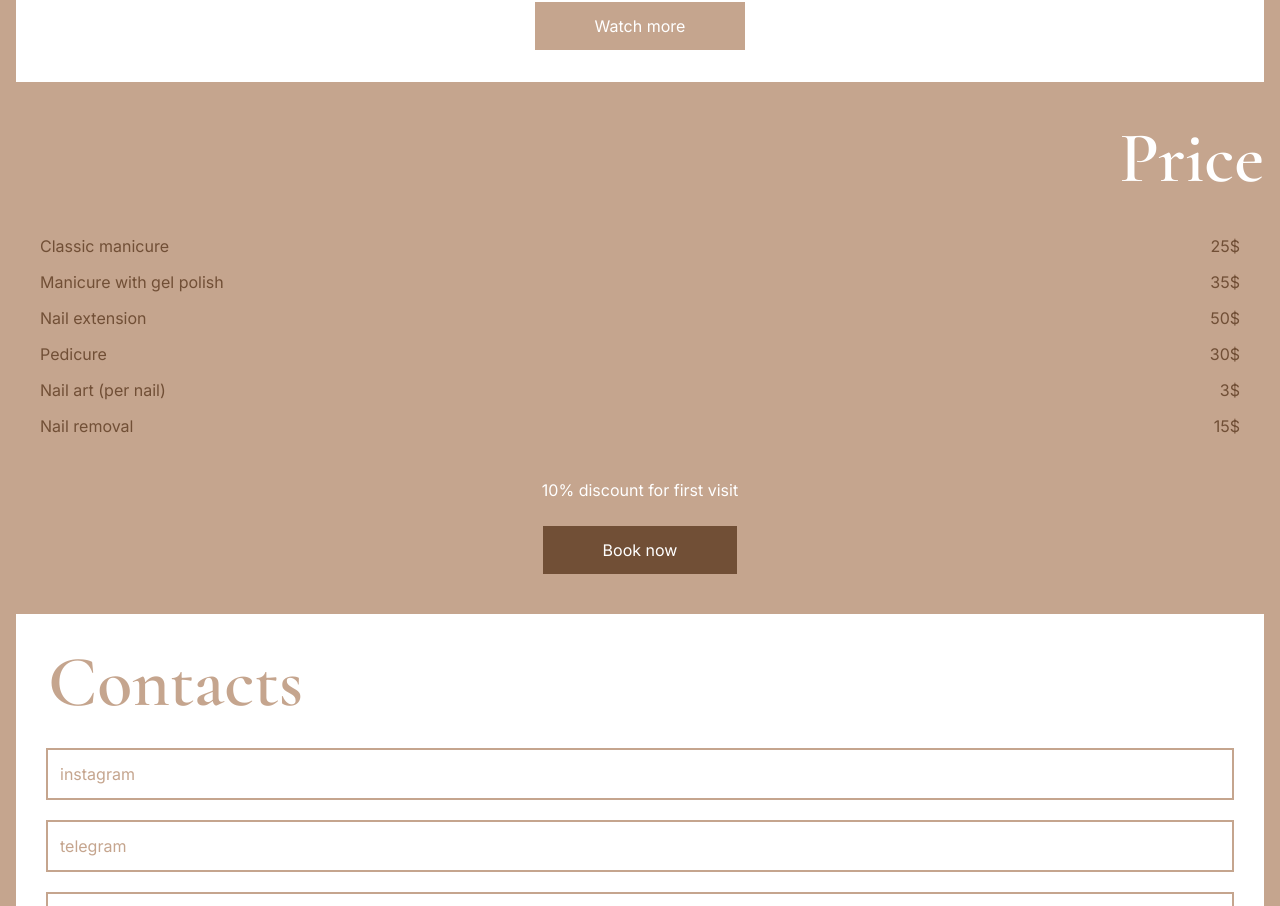
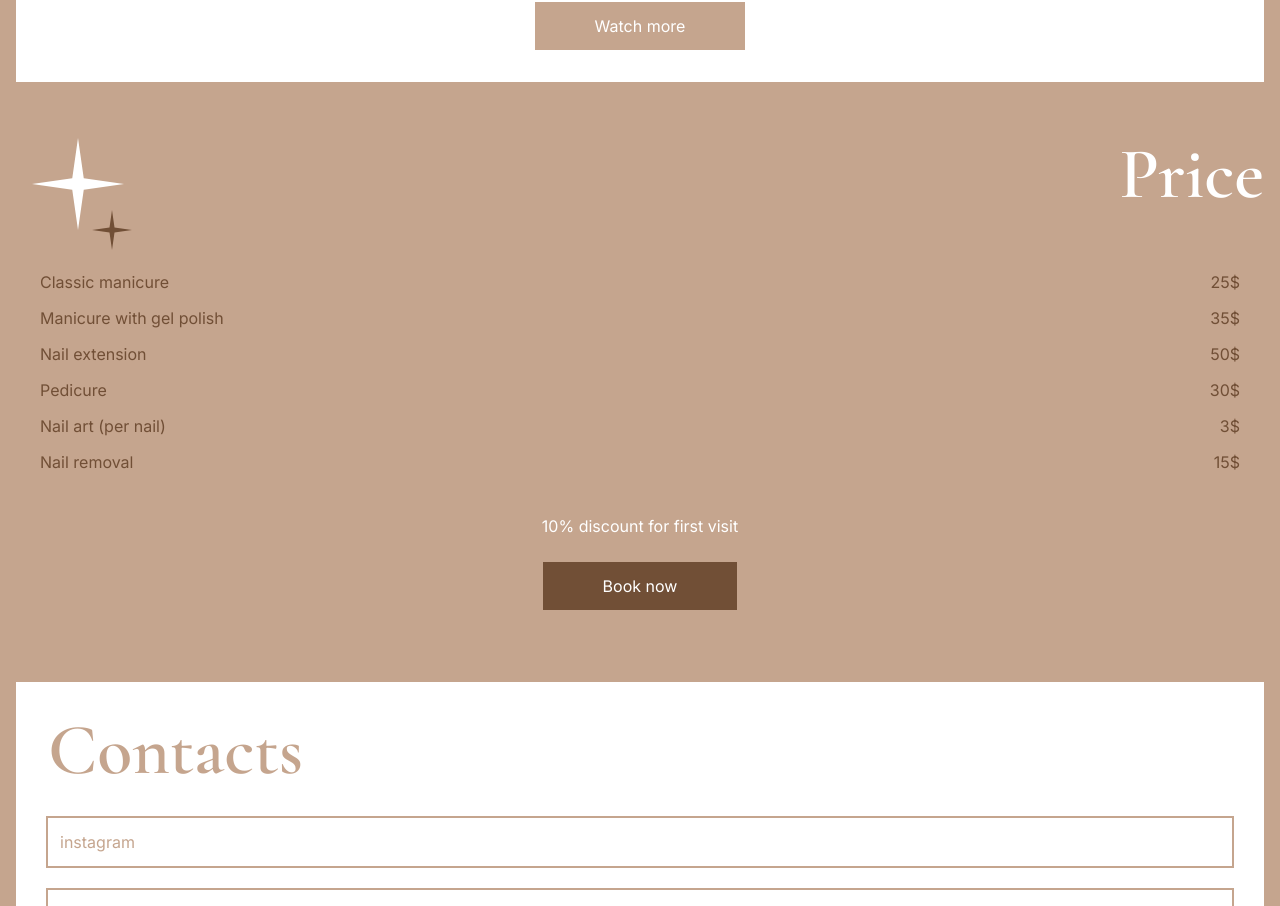
Before and after one commit to iviktorry/katyko-nails-salon, a React (Vite) app: page / in a window 1280 px wide. Shown: the part 4138-5044 px from the top of the page. Built offline with nearby package versions, Linux system fonts and the light colour scheme.

Commit message:
feat: add sparkle component for styling

```diff
--- a/src/components/Price.jsx
+++ b/src/components/Price.jsx
@@ -1,7 +1,14 @@
+import Sparkles from "./Sparkles";
+
 export default function Price({ price }) {
   return (
-    <section className="flex flex-col items-center ">
-      <h2 className="self-end font-semibold text-white text-7xl font-heading">{price.heading}</h2>
+    <section className="flex flex-col items-center pt-4 pb-8">
+      <div className="flex w-full justify-between pl-4">
+        <Sparkles />
+        <h2 className="font-semibold text-white text-7xl font-heading">
+          {price.heading}
+        </h2>
+      </div>
       <ul className="flex flex-col gap-3 w-full px-6 py-10 text-stone-600">
         {price.items.map((item) => (
           <li key={item.id} className="flex justify-between">
--- /dev/null
+++ b/src/components/Sparkles.jsx
@@ -0,0 +1,28 @@
+export default function Sparkles() {
+  return (
+    <div className="relative">
+      <svg
+        viewBox="0 0 24 24"
+        fill="none"
+        className="h-23 w-23 text-white"
+        xmlns="http://www.w3.org/2000/svg"
+      >
+        <path
+          d="M12 0L13.5 10.5L24 12L13.5 13.5L12 24L10.5 13.5L0 12L10.5 10.5L12 0Z"
+          fill="currentColor"
+        />
+      </svg>
+      <svg
+        viewBox="0 0 24 24"
+        fill="none"
+        className="h-10 w-10 text-stone-600 absolute -bottom-5 -right-2"
+        xmlns="http://www.w3.org/2000/svg"
+      >
+        <path
+          d="M12 0L13.5 10.5L24 12L13.5 13.5L12 24L10.5 13.5L0 12L10.5 10.5L12 0Z"
+          fill="currentColor"
+        />
+      </svg>
+    </div>
+  );
+}
```
